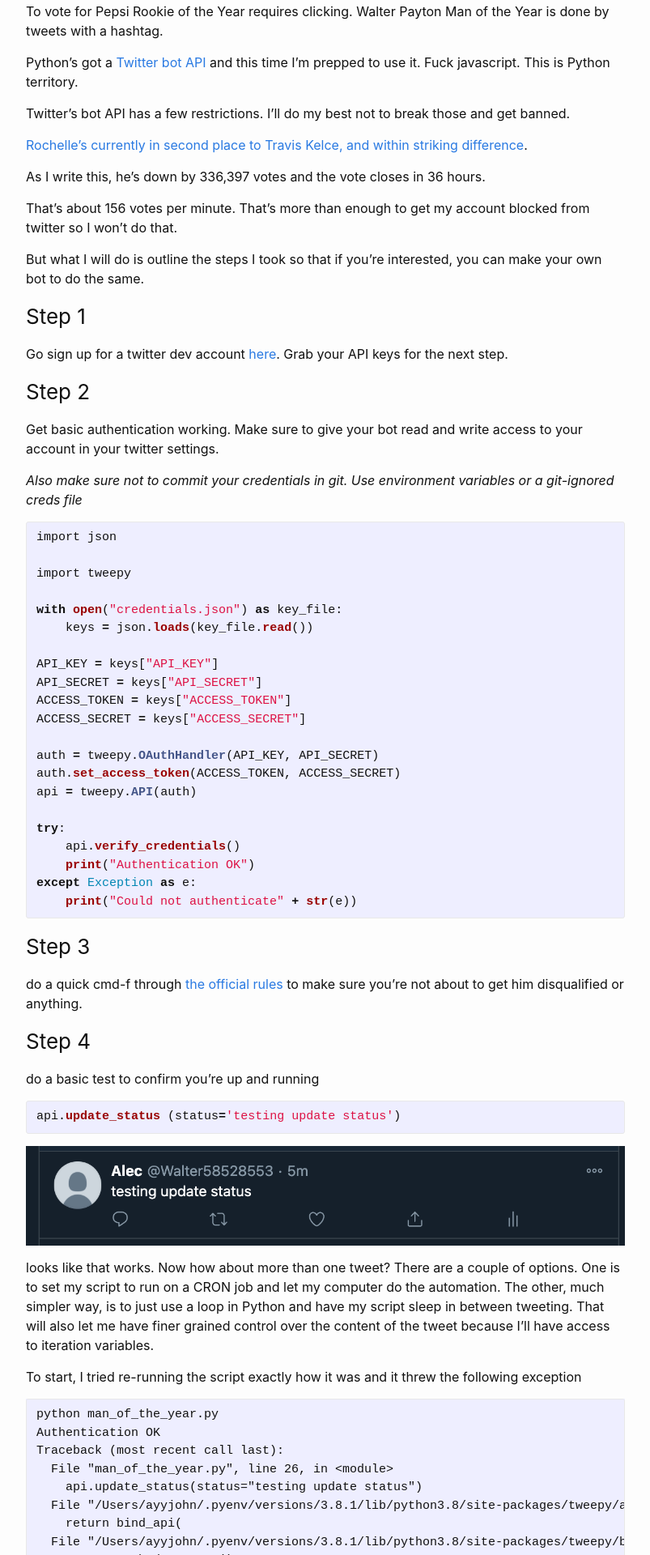
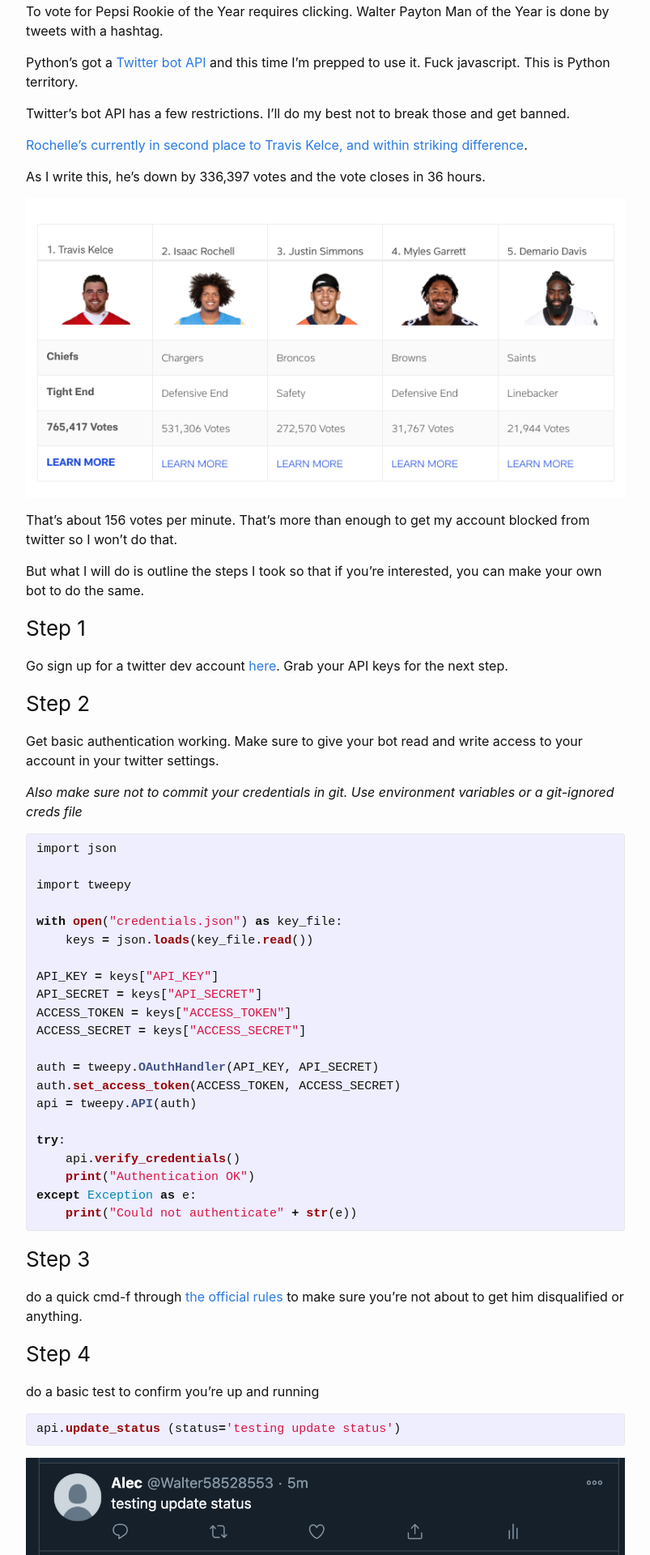
Before and after one commit to ayyjohn/ayyjohn.github.io, a Jekyll site: the page built from _posts/2021-01-14-man-of-the-year.markdown, in a window 1280 px wide. Shown: the part 818-2738 px from the top of the page at 81% size, without its empty margins (238-1041 px from the left). Built offline with Jekyll 4.4.1, drawn with Linux system fonts in a browser that asks for light colours.

Commit message:
add photo of current vote tally

```diff
--- a/_posts/2021-01-14-man-of-the-year.markdown
+++ b/_posts/2021-01-14-man-of-the-year.markdown
@@ -26,6 +26,8 @@ Twitter's bot API has a few restrictions. I'll do my best not to break those and
 [Rochelle's currently in second place to Travis Kelce, and within striking difference](https://www.nfl.com/honors/man-of-the-year/).
 
 As I write this, he's down by 336,397 votes and the vote closes in 36 hours.
+
+![first_tweet](/assets/rochelle_moty/current_vote.png)
 
 That's about 156 votes per minute. That's more than enough to get my account blocked from twitter so I won't do that.
 
```
Also changed, not shown: assets/rochelle_moty/current_vote.png (added).
